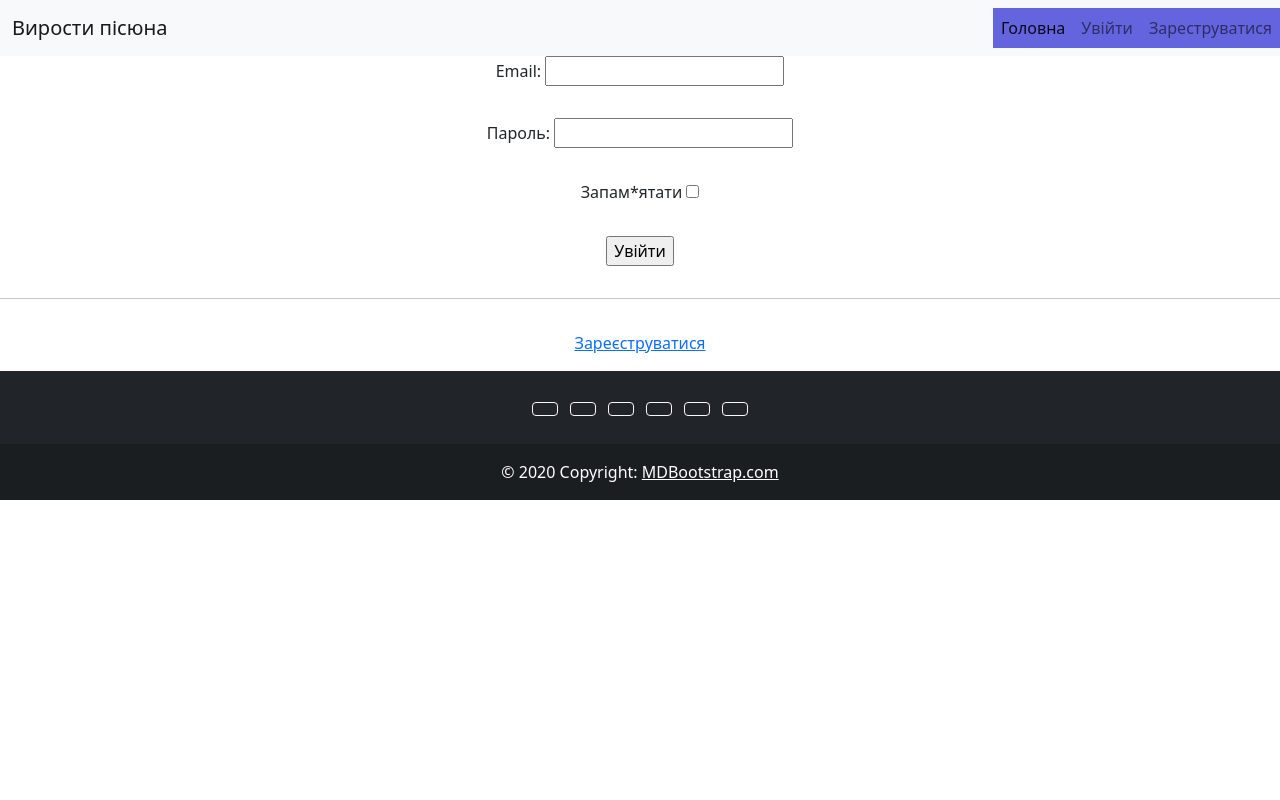
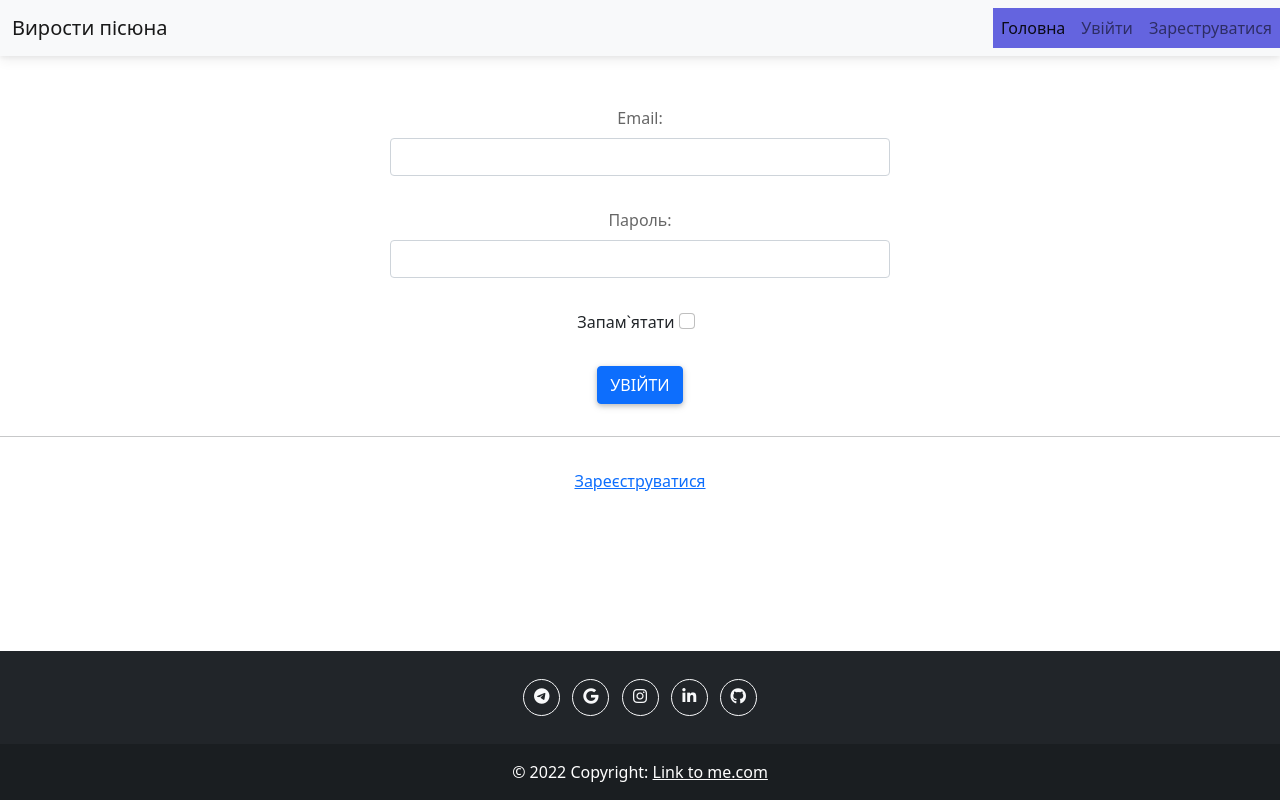
Before and after one commit to andrew18ned/site, a Flask app: page /login in a window 1280 px wide. Run offline with Flask 2, Linux system fonts and the light colour scheme; some libraries are stand-ins or nearby versions.

Commit message:
correnct work with UI

```diff
--- a/forms.py
+++ b/forms.py
@@ -6,7 +6,7 @@ from wtforms.validators import DataRequired, Email, Length, EqualTo
 class LoginForm(FlaskForm):
     email = StringField('Email: ', validators=[Email('Некоректний емейл')])
     password = PasswordField('Пароль: ', validators=[DataRequired(), Length(min=4, max=100)])
-    remember = BooleanField('Запам*ятати', default=False)
+    remember = BooleanField('Запам`ятати', default=False)
     submit = SubmitField('Увійти')
 
 
--- a/main.py
+++ b/main.py
@@ -133,6 +133,8 @@ def logout():
 @app.route('/profile')
 @login_required
 def profile():
+    count_update()
+
     return render_template('profile.html', tile='Профіль')
 
 
--- a/static/css/style.css
+++ b/static/css/style.css
@@ -1,8 +1,15 @@
-body {
+* {
     margin: 0;
+    padding: 0;
+    max-width: 100%;
 }
 
 
+body {
+    height: 100vh;
+    display: flex;
+    flex-direction: column;
+}
 
 .navbar-collapse {
     background: rgb(100, 100, 223);
@@ -10,7 +17,15 @@ body {
 }
 
 
+.main {
+    margin-top: 50px;
+    flex-grow: 1;
+}
 
+.top-user {
+    display: flex;
+    justify-content: center;
+}
 
 
 
@@ -33,30 +48,8 @@ body {
     max-width: 500px;
 }
 
-/* .amain {
-    float: right;
-    text-decoration-color: #fff;
-} */
 
 .profile-ava img {
     max-width: 250px;
     height: auto;
 }
-
-.lol {
-    background: blueviolet;
-}
-
-.register_button {
-    background: red;
-}
-
-
-.form-contect{
-    padding: 50px;
-    background: #ccc;
-    position: fixed; top: 50%; left: 50%;
-    -webkit-transform: translate(-50%, -50%);
-    -ms-transform: translate(-50%, -50%);
-    transform: translate(-50%, -50%);
-  }
--- a/templates/base.html
+++ b/templates/base.html
@@ -4,10 +4,14 @@
     <meta charset="UTF-8">
     <meta http-equiv="X-UA-Compatible" content="IE=edge">
     <meta name="viewport" content="width=device-width, initial-scale=1.0">
+    <link href="https://cdnjs.cloudflare.com/ajax/libs/font-awesome/6.0.0/css/all.min.css" rel="stylesheet"/>
+    <link href="https://fonts.googleapis.com/css?family=Roboto:300,400,500,700&display=swap" rel="stylesheet"/>
+    <link href="https://cdnjs.cloudflare.com/ajax/libs/mdb-ui-kit/3.11.0/mdb.min.css" rel="stylesheet" />
     <link href="https://cdn.jsdelivr.net/npm/bootstrap@5.0.2/dist/css/bootstrap.min.css" rel="stylesheet" integrity="sha384-EVSTQN3/azprG1Anm3QDgpJLIm9Nao0Yz1ztcQTwFspd3yD65VohhpuuCOmLASjC" crossorigin="anonymous">
     <link rel="stylesheet" href="{{ url_for('static', filename='css/style.css') }}">
     <link href="https://cdn.jsdelivr.net/npm/bootstrap@5.0.2/dist/css/bootstrap.min.css" rel="stylesheet" integrity="sha384-EVSTQN3/azprG1Anm3QDgpJLIm9Nao0Yz1ztcQTwFspd3yD65VohhpuuCOmLASjC" crossorigin="anonymous">
     <script src="https://cdn.jsdelivr.net/npm/bootstrap@5.0.2/dist/js/bootstrap.bundle.min.js" integrity="sha384-MrcW6ZMFYlzcLA8Nl+NtUVF0sA7MsXsP1UyJoMp4YLEuNSfAP+JcXn/tWtIaxVXM" crossorigin="anonymous"></script>
+    <script type="text/javascript" src="https://cdnjs.cloudflare.com/ajax/libs/mdb-ui-kit/3.11.0/mdb.min.js"></script>
     {% block title -%}
         {% if title %}
             <title>Вирости пісюна 3.0 | {{ title }}</title>
@@ -38,67 +42,22 @@
                 </div>
             </nav>
         {% endblock mainmenu -%}
-    <div class="clear"></div>
-    <div class="content">
-        <!-- {% if title -%}
-            <h1>{{ title }}</h1>
-        {% else -%}
-            <h1>Про гру...</h1>
-        {% endif -%} -->
-    </div>
     {% endblock -%}
 
-
     <footer class="bg-dark text-center text-white">
-        <!-- Grid container -->
         <div class="container p-4 pb-0">
-        <!-- Section: Social media -->
             <section class="mb-4">
-            <!-- Facebook -->
-            <a class="btn btn-outline-light btn-floating m-1" href="#!" role="button"
-            ><i class="fab fa-facebook-f"></i
-            ></a>
-
-            <!-- Twitter -->
-            <a class="btn btn-outline-light btn-floating m-1" href="#!" role="button"
-            ><i class="fab fa-twitter"></i
-            ></a>
-
-            <!-- Google -->
-            <a class="btn btn-outline-light btn-floating m-1" href="#!" role="button"
-            ><i class="fab fa-google"></i
-            ></a>
-
-            <!-- Instagram -->
-            <a class="btn btn-outline-light btn-floating m-1" href="#!" role="button"
-            ><i class="fab fa-instagram"></i
-            ></a>
-
-            <!-- Linkedin -->
-            <a class="btn btn-outline-light btn-floating m-1" href="#!" role="button"
-            ><i class="fab fa-linkedin-in"></i
-            ></a>
-
-            <!-- Github -->
-            <a class="btn btn-outline-light btn-floating m-1" href="#!" role="button"
-            ><i class="fab fa-github"></i
-            ></a>
+                <a class="btn btn-outline-light btn-floating m-1" href="https://t.me/andrew_stoic" target="_blank" role="button"><i class="fab fa-telegram"></i></a>
+                <a class="btn btn-outline-light btn-floating m-1" href="#!" role="button"><i class="fab fa-google"></i></a>
+                <a class="btn btn-outline-light btn-floating m-1" href="https://www.instagram.com/andrew_stoic/" target="_blank" role="button"><i class="fab fa-instagram"></i></a>
+                <a class="btn btn-outline-light btn-floating m-1" href="#!" role="button"><i class="fab fa-linkedin-in"></i></a>
+                <a class="btn btn-outline-light btn-floating m-1" href="https://github.com/andrew18ned" target="_blank" role="button"><i class="fab fa-github"></i></a>
             </section>
-        <!-- Section: Social media -->
         </div>
-        <!-- Grid container -->
-
-        <!-- Copyright -->
         <div class="text-center p-3" style="background-color: rgba(0, 0, 0, 0.2);">
-        © 2020 Copyright:
-        <a class="text-white" href="https://mdbootstrap.com/">MDBootstrap.com</a>
+            © 2022 Copyright:
+            <a class="text-white" href="#">Link to me.com</a>
         </div>
-        <!-- Copyright -->
     </footer>
-
 </body>
 </html>
-<!--
-<span class="navbar-text">
-    Navbar text with an inline element
-  </span> -->
--- a/templates/login.html
+++ b/templates/login.html
@@ -1,21 +1,19 @@
 {% extends 'base.html' %}
-
-
 
 
 {% block content %}
     {{ super() }}
-    <center>
 
     {% for category, message in get_flashed_messages(True) %}
         <div class="flash {{ category }}">{{ message }}</div>
     {% endfor %}
 
-
+    <div class="main">
+        <center>
             <form action="" method="post" class="row g-3">
                 {{ form.hidden_tag() }}
                 {% for field in form if field.name not in ['csrf_token', 'remember', 'submit'] -%}
-            <p>{{ field.label() }}
+                <p>{{ field.label(class="form-label") }}
                     {% if field.errors %}
                     {{ field(class="invalid") }}
                     <span class="invalid-feedback">
@@ -24,37 +22,15 @@
                         {% endfor %}
                     </span>
                     {% else %}
-                {{ field() }}
+                    {{ field(class="form-control") }}
                     {% endif %}
                 </p>
                 {% endfor %}
-            <p>{{ form.remember.label() }} {{ form.remember() }}</p>
-            <p>{{ form.submit() }}</p>
+                <p>{{ form.remember.label(class="form-check-label") }} {{ form.remember(class="form-check-input") }}</p>
+                <p>{{ form.submit(class="btn btn-primary") }}</p>
                 <hr align="left" width="300px">
                 <p><a href="{{ url_for('register') }}">Зареєструватися</a></p>
             </form>
-
-
-        <!-- <form class="row g-3" method="post">
-            <div class="col-md-6">
-                <label class="form-label">Email</label>
-                <input type="email" class="form-control" name="useremail" required />
+        </center>
     </div>
-
-            <div class="col-md-12">
-                <label class="form-label">Name</label>
-                <input type="text" class="form-control" name="username" required />
-            </div>
-
-            <div class="col-md-12">
-                <label class="form-label">Password</label>
-                <input type="password" class="form-control" name="userpassword" required />
-            </div>
-
-            <div class="col-12">
-                <button type="submit" class="btn btn-primary" value="">Sing in</button>
-            </div>
-        </form> -->
-    </center>
-
 {% endblock %}
--- a/templates/profile.html
+++ b/templates/profile.html
@@ -7,7 +7,7 @@
         <div class="flash {{ category }}">{{ message }}</div>
     {% endfor %}
 
-
+    <div class="main">
         <table border="0" class="profile-table">
             <tr>
                 <td>
@@ -35,6 +35,7 @@
         <div class="game">
             <a href="{{ url_for('game') }}">Гроємо гру..</a>
         </div>
+    </div>
 
 {% endblock %}
 
```
Also changed, not shown: templates/game.html (+6 -4 lines), templates/index.html (+5 -2 lines), templates/register.html (+5 -32 lines), datas.db. Lines whose indentation alone changed are shown as unchanged.
